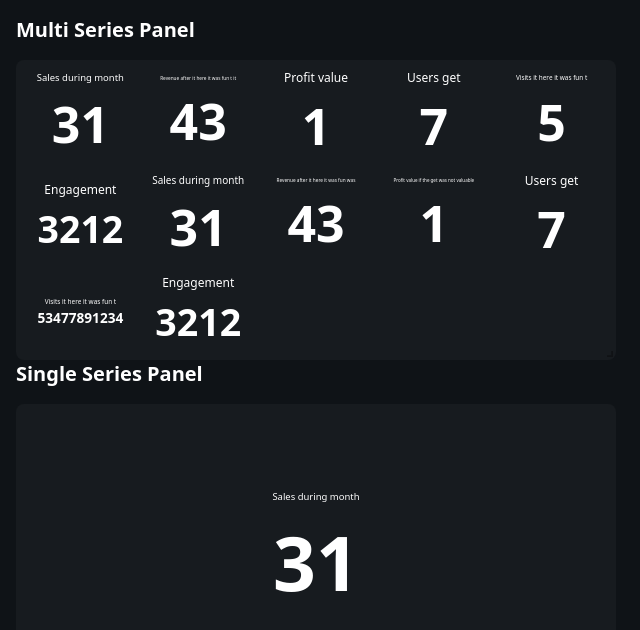
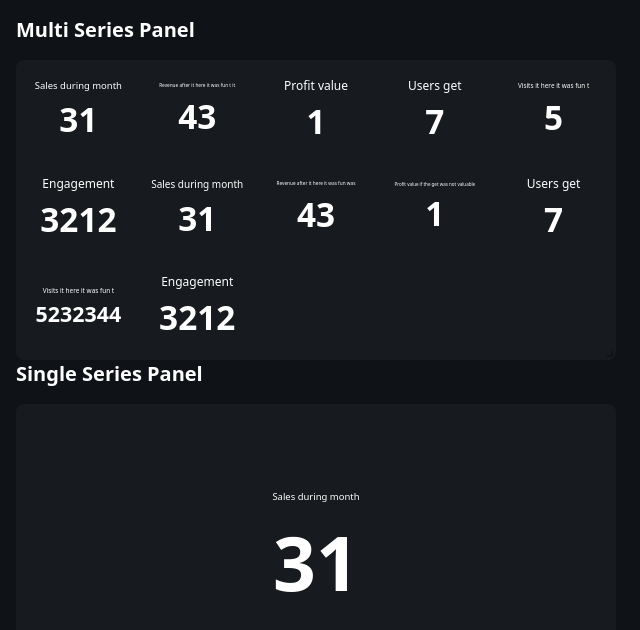
Before and after one commit to Subhajit143/grid-layout, a React (Vite) app: page / in a window 1280 px wide. Shown: the top 630 px of the page, without its empty margins (0-640 px from the left). Built offline with nearby package versions, Linux system fonts and the light colour scheme.

Commit message:
enhanced and build logic for each element resizing upon to its content length...

```diff
--- a/src/App.jsx
+++ b/src/App.jsx
@@ -15,7 +15,7 @@ const multiSeriesData = [
   { label: "Revenue after it here it was fun  was ", value: "43" },
   { label: "Profit value if the get was not valuable", value: "1" },
   { label: "Users get", value: "7" },
-  { label: "Visits  it here it was fun t", value: "53477891234" },
+  { label: "Visits  it here it was fun t", value: "5232344" },
   { label: "Engagement", value: "3212" },
 ];
 
@@ -52,11 +52,9 @@ const calculateGridSize = (panelWidth, panelHeight, itemCount) => {
 
 // Calculate dynamic font size based on grid item dimensions
 const calculateDynamicFontSize = (itemWidth, itemHeight, textLength) => {
-  const baseSize = Math.min(itemWidth / textLength, itemHeight / 2);
+  const baseSize = Math.min(itemWidth / textLength, itemHeight / 3);
   return `${Math.max(baseSize,1)}px`;
 };
-
-
 
 
 const calculateDynamicFontSizeLable = (itemWidth, itemHeight, textLength) => {
@@ -85,7 +83,7 @@ const MultiSeriesPanel = ({ data }) => {
           display: "grid",
           gridTemplateColumns: `repeat(auto-fit, minmax(${calculateMinSize()}px, 1fr))`,
 
-          gap: "5px",
+          gap: "10px",
           height: "100%",
         }}
       >
```
